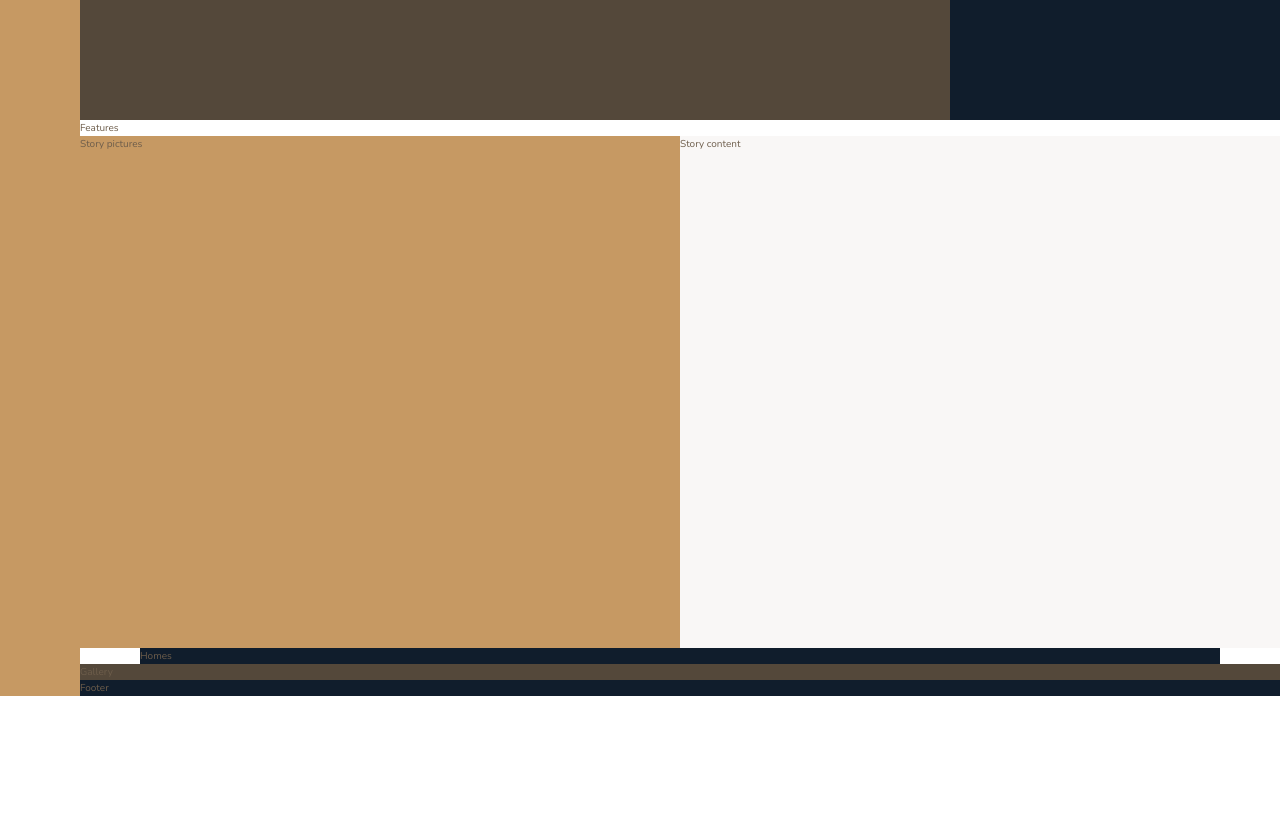
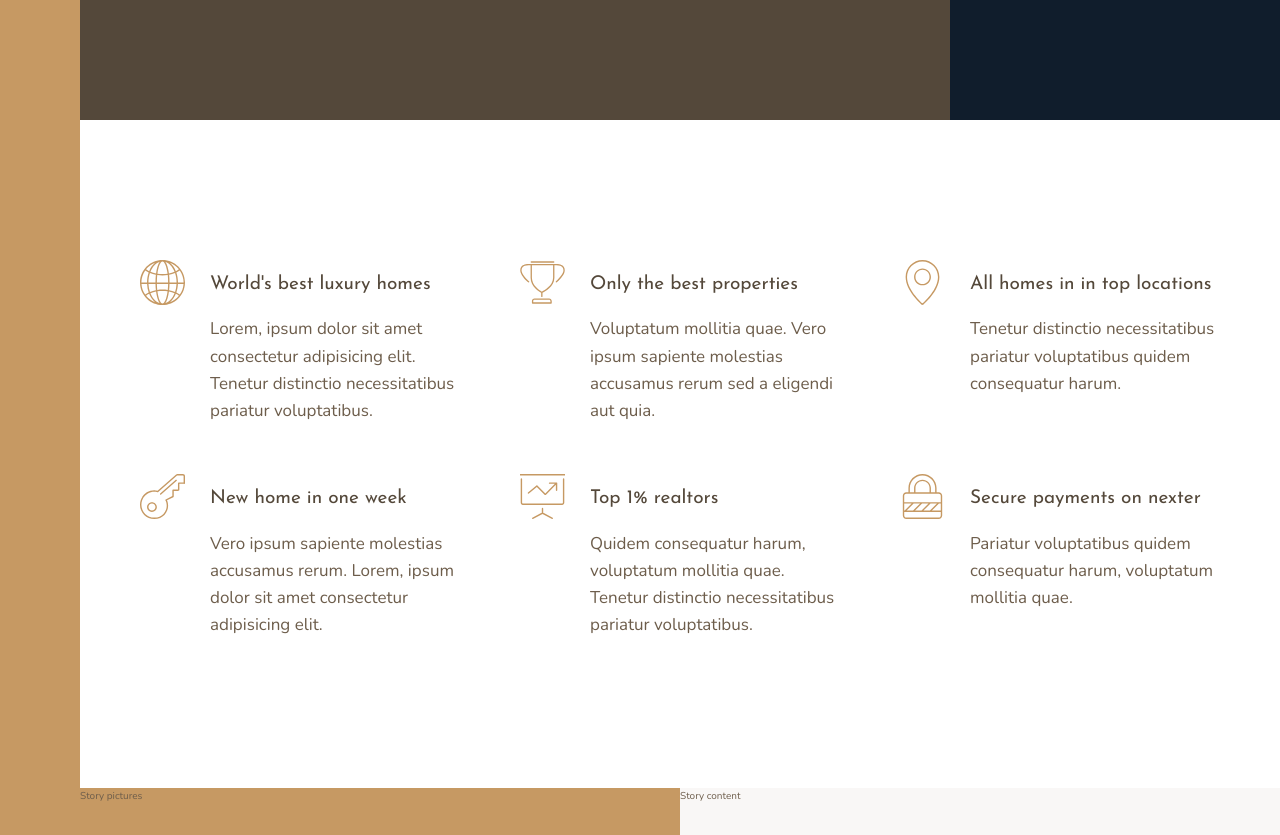
Before and after one commit to NickanBagherpour/nexter, a website: page index.html in a window 1280 px wide. Shown: the part 520-1355 px from the top of the page. Before the commit the page ends 1216 px from the top, so only its background shows below. Drawn offline with nearby package versions, Linux system fonts and the light colour scheme.

Commit message:
feat: work on features section

```diff
--- a/index.html
+++ b/index.html
@@ -15,14 +15,79 @@
     <title>nexter &mdash; your home, your freedom</title>
   </head>
   <body class="container">
-
     <div class="sidebar">Sidebar</div>
 
     <header class="header">Header</header>
 
     <div class="realtors">Top 3 realtors</div>
 
-    <section class="features">Features</section>
+    <section class="features">
+      <div class="feature">
+        <svg class="feature__icon">
+          <use xlink:href="img/sprite.svg#icon-global"></use>
+        </svg>
+        <h4 class="heading-4 heading-4--dark">World's best luxury homes</h4>
+        <p class="feature__text">
+          Lorem, ipsum dolor sit amet consectetur adipisicing elit. Tenetur
+          distinctio necessitatibus pariatur voluptatibus.
+        </p>
+      </div>
+
+      <div class="feature">
+        <svg class="feature__icon">
+          <use xlink:href="img/sprite.svg#icon-trophy"></use>
+        </svg>
+        <h4 class="heading-4 heading-4--dark">Only the best properties</h4>
+        <p class="feature__text">
+          Voluptatum mollitia quae. Vero ipsum sapiente molestias accusamus
+          rerum sed a eligendi aut quia.
+        </p>
+      </div>
+
+      <div class="feature">
+        <svg class="feature__icon">
+          <use xlink:href="img/sprite.svg#icon-map-pin"></use>
+        </svg>
+        <h4 class="heading-4 heading-4--dark">All homes in in top locations</h4>
+        <p class="feature__text">
+          Tenetur distinctio necessitatibus pariatur voluptatibus quidem
+          consequatur harum.
+        </p>
+      </div>
+
+      <div class="feature">
+        <svg class="feature__icon">
+          <use xlink:href="img/sprite.svg#icon-key"></use>
+        </svg>
+        <h4 class="heading-4 heading-4--dark">New home in one week</h4>
+        <p class="feature__text">
+          Vero ipsum sapiente molestias accusamus rerum. Lorem, ipsum dolor sit
+          amet consectetur adipisicing elit.
+        </p>
+      </div>
+
+      <div class="feature">
+        <svg class="feature__icon">
+          <use xlink:href="img/sprite.svg#icon-presentation"></use>
+        </svg>
+        <h4 class="heading-4 heading-4--dark">Top 1% realtors</h4>
+        <p class="feature__text">
+          Quidem consequatur harum, voluptatum mollitia quae. Tenetur distinctio
+          necessitatibus pariatur voluptatibus.
+        </p>
+      </div>
+
+      <div class="feature">
+        <svg class="feature__icon">
+          <use xlink:href="img/sprite.svg#icon-lock"></use>
+        </svg>
+        <h4 class="heading-4 heading-4--dark">Secure payments on nexter</h4>
+        <p class="feature__text">
+          Pariatur voluptatibus quidem consequatur harum, voluptatum mollitia
+          quae.
+        </p>
+      </div>
+    </section>
 
     <div class="story__pictures">Story pictures</div>
 
@@ -33,6 +98,5 @@
     <section class="gallery">Gallery</section>
 
     <footer class="footer">Footer</footer>
-
   </body>
 </html>
--- a/sass/_features.scss
+++ b/sass/_features.scss
@@ -1,4 +1,37 @@
 .features {
-    background-color: $color-grey-light-2;
-    grid-column: center-start / center-end;
+  grid-column: center-start / center-end;
+  margin: 15rem 0;
+
+  display: grid;
+  //grid-template-columns: repeat(3, 1fr);
+  grid-template-columns: repeat(auto-fit, minmax(25rem, 1fr));
+//   if width get lesser than 250px then auto-fit makes 3 column to 2 column and also to 1 automatically , no need to use media query here :)
+  grid-gap: 6rem;
+  align-items: start;
+}
+
+.feature {
+  // float: left;
+  // width: 33.3333%;
+  // margin-bottom: 6rem;
+
+  display: grid;
+  grid-template-columns: min-content 1fr; //min-content is icon width which is 4.5rem , so we can put 4.5rem instead but min-content is better and cleaner
+  //   grid-template-rows: auto auto; not necessary
+
+  grid-row-gap: 1.5rem;
+  grid-column-gap: 2.5rem;
+
+  &__icon {
+    fill: $color-primary;
+    width: 4.5rem;
+    height: 4.5rem;
+    grid-row: 1 / span 2; // to fill entire rows explicit or implicit
+    // grid-row: 1 / -1; -1 works on explicit rows not implicit , if we use grid-template-rows above and declare our rows then we can use -1 to fill entire
+    transform: translateY(-1rem);
   }
+
+  &__text {
+    font-size: 1.7rem;
+  }
+}
```
Also changed, not shown: css/style.css.
